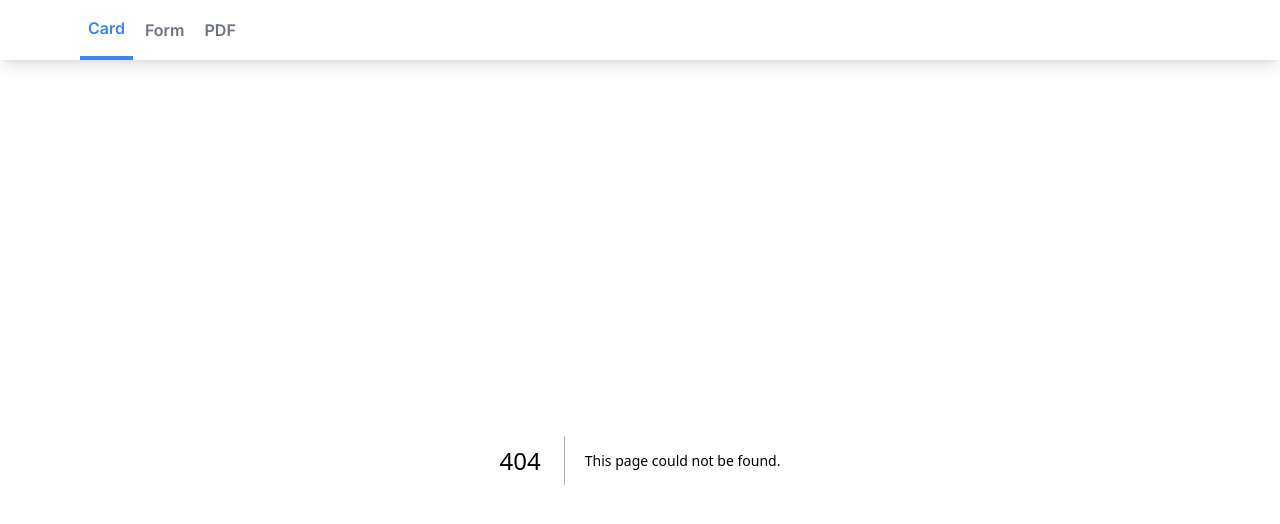
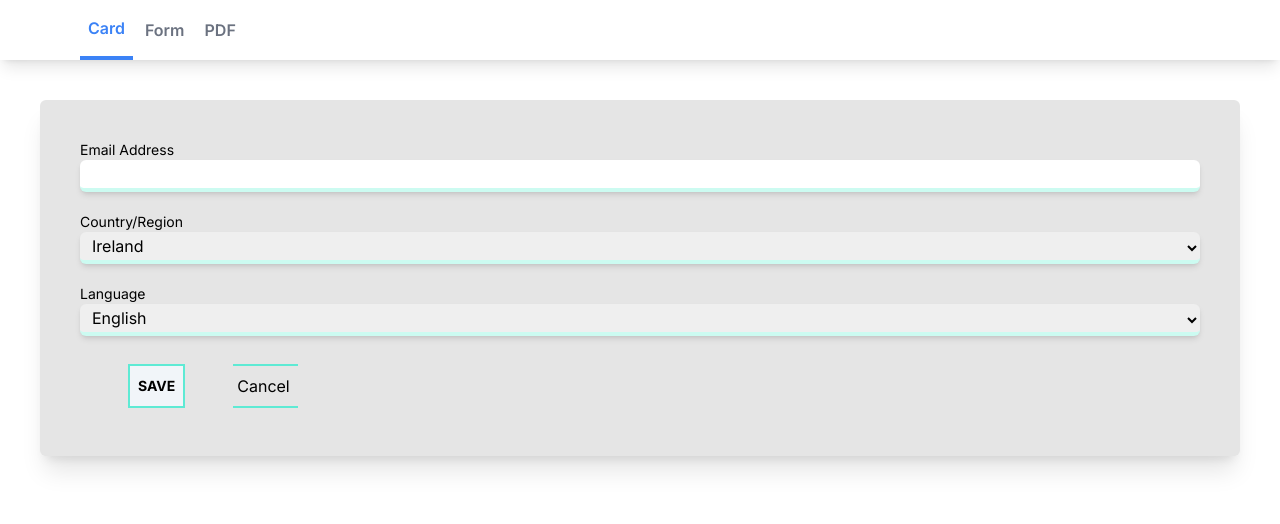
Before and after one commit to tannineo/react-challenge, a Next.js app: page /form in a window 1280 px wide. Before the commit this address had no page. Shown: the top 524 px of the page. Built offline with nearby package versions, Linux system fonts and the light colour scheme.

Commit message:
Added a second page containing a form

```diff
--- /dev/null
+++ b/app/form/page.tsx
@@ -0,0 +1,5 @@
+import Form from "../../components/Form";
+
+export default function Home() {
+    return <Form />;
+}
--- /dev/null
+++ b/components/Form.tsx
@@ -0,0 +1,56 @@
+"use client";
+import React, { useState } from "react";
+
+const Form = () => {
+    const countries = ["Ireland", "Canada", "Sweden", "Germany", "United States"];
+    const languages = ["English", "Irish", "Spanish", "German", "Polish"];
+
+    const [selectedCountry, setSelectedCountry] = useState("");
+
+    const handleCountryChange = (event: any) => {
+        setSelectedCountry(event.target.value);
+    };
+
+    return (
+        <div className="p-10">
+            <div className="bg-neutral-200 shadow-xl rounded-md p-10">
+                <form className="flex flex-col" method="GET">
+                    <label className="text-sm">Email Address</label>
+                    <input
+                        className="shadow-md border-b-4 rounded-md border-teal-100 focus:border-teal-300 h-8 indent-2 mb-5"
+                        type="text"
+                        id="email"
+                        name="email"
+                        required
+                    />
+                    <label className="text-sm">Country/Region</label>
+                    <select
+                        id="country"
+                        className="shadow-md border-b-4 rounded-md border-teal-100 focus:border-teal-300 h-8 indent-2 mb-5"
+                        value={selectedCountry}
+                        onChange={handleCountryChange}>
+                        {countries.map((country, index) => (
+                            <option key={index} value={country}>
+                                {country}
+                            </option>
+                        ))}
+                    </select>
+                    <label className="text-sm">Language</label>
+                    <select id="language" className="shadow-md border-b-4 rounded-md border-teal-100 focus:border-teal-300 h-8 indent-2 mb-5">
+                        {languages.map((language, index) => (
+                            <option key={index} value={language}>
+                                {language}
+                            </option>
+                        ))}
+                    </select>
+                    <div className="p-2 flex">
+                        <button className="ml-10 bg-slate-100 p-2 border-teal-300 border-2 text-sm font-bold hover:border-teal-500">SAVE</button>
+                        <button className="ml-12 pl-1 p-2  border-teal-300 border-y-2 hover:border-teal-500">Cancel</button>
+                    </div>
+                </form>
+            </div>
+        </div>
+    );
+};
+
+export default Form;
```
